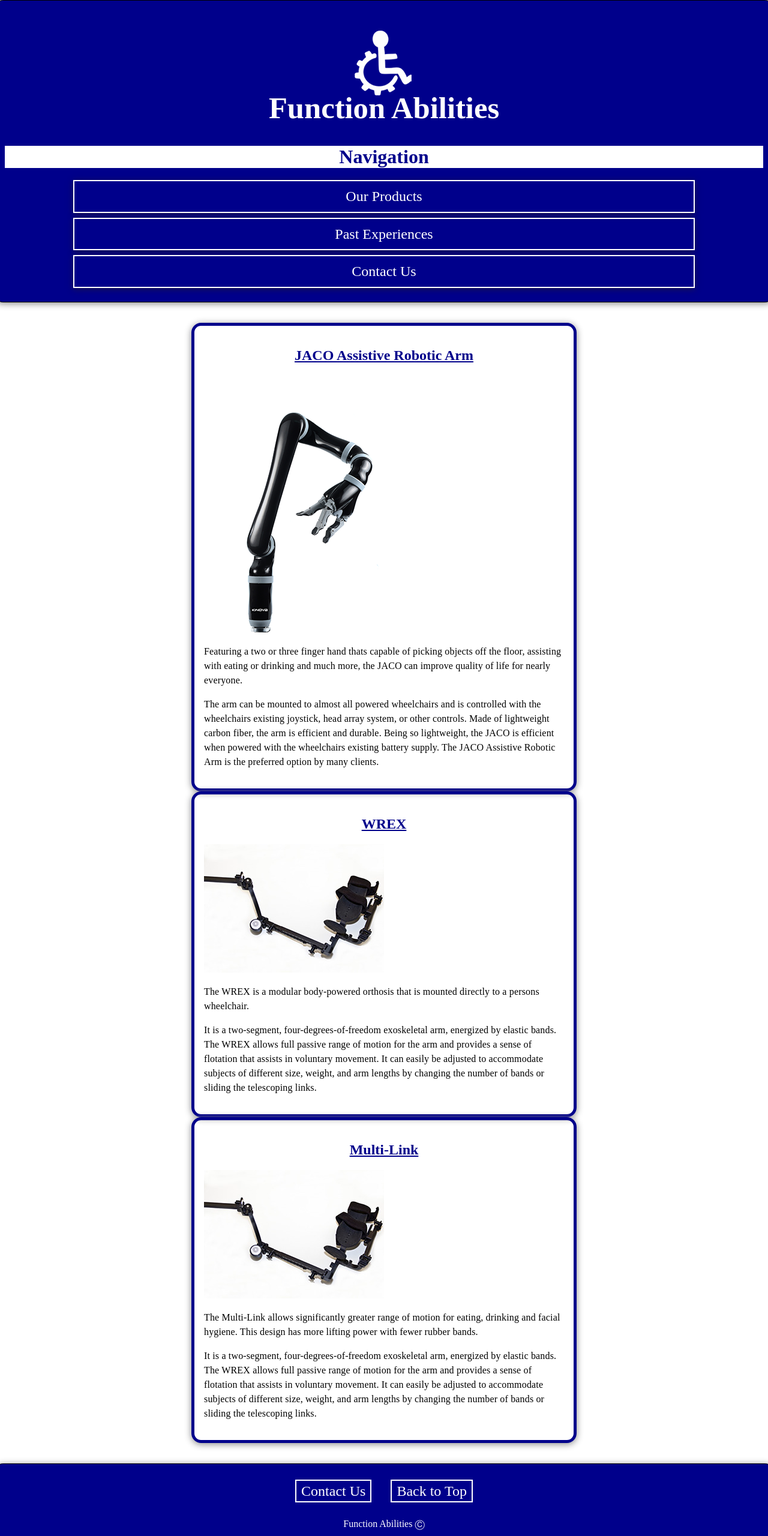
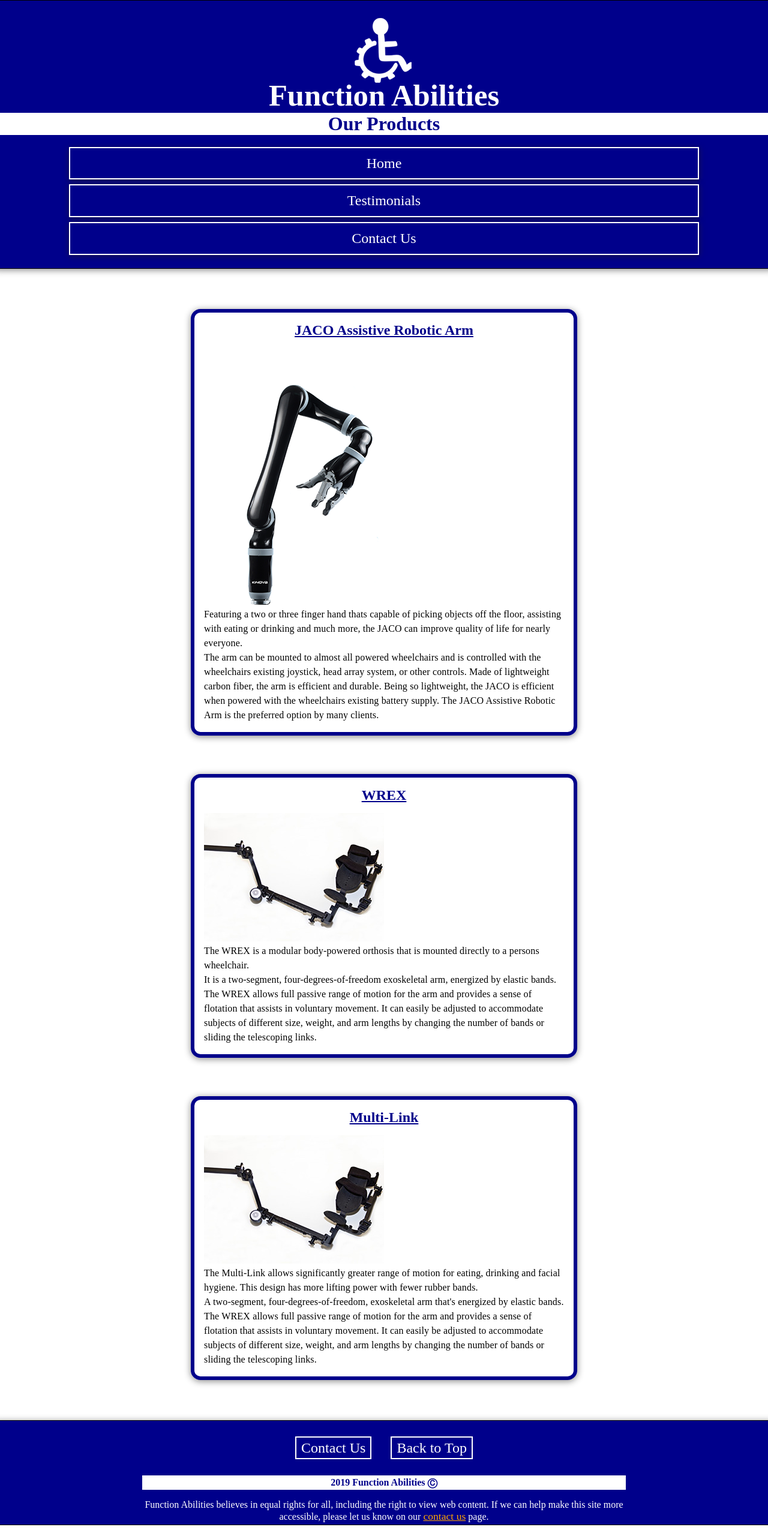
Before and after one commit to Nerpz/FunctionAbilities, a plain HTML site: page products.html in a window 1280 px wide. Shown: the top 2560 px of the page at 60% size. Drawn offline with Linux system fonts and the light colour scheme; a web font is replaced by a local one.

Commit message:
update to existing

```diff
--- a/products.html
+++ b/products.html
@@ -13,11 +13,11 @@
     <h1 class="main-title">
       <a href="./" title="Function Abilities">Function Abilities</a>
     </h1>
-    <h2 class="navigation-title">Navigation</h2>
+    <h2 class="navigation-title">Our Products</h2>
     <div class="nav">
-      <a href="products.html">Our Products</a>
-      <a href="./">Past Experiences</a>
-      <a href="./">Contact Us</a>
+      <a href="index.html">Home</a>
+      <a href="testimonials.html">Testimonials</a>
+      <a href="contact.html">Contact Us</a>
     </div>
   </header>
   <section class="jaco card">
@@ -49,13 +49,13 @@
         The Multi-Link allows significantly greater range of motion for eating, drinking and facial hygiene. This design has more lifting power with fewer rubber bands.
     </p>
     <p>
-      It is a two-segment, four-degrees-of-freedom exoskeletal arm, energized by elastic bands. The WREX allows full passive range of motion for the arm and provides a sense of flotation that assists in voluntary movement. It can easily be adjusted to accommodate subjects of different size, weight, and arm lengths by changing the number of bands or sliding the telescoping links.
+      A two-segment, four-degrees-of-freedom, exoskeletal arm that's energized by elastic bands. The WREX allows full passive range of motion for the arm and provides a sense of flotation that assists in voluntary movement. It can easily be adjusted to accommodate subjects of different size, weight, and arm lengths by changing the number of bands or sliding the telescoping links.
     </p>
     <p><a href="./" target="_blank"></a></p>
   </section>
   <footer>
     <section class="foot-nav"><a href="/.">Contact Us</a><a href="/.">Back to Top</a></section>
-    <section class="copyright">Function Abilities &#9400;</section>
+    <section class="copyright">2019 Function Abilities &#9400;</section>
     <section class="statement">Function Abilities believes in equal rights for all, including the right to view web content. If we can help make this site more accessible, please let us know on
       our <a href="/.">contact us</a> page.</section>
   </footer>
--- a/styles.css
+++ b/styles.css
@@ -1,3 +1,7 @@
+* {
+  margin: 0;
+  padding: 0;
+}
 body {
   margin-top: 0;
   display: flex;
@@ -5,6 +9,8 @@ body {
   justify-content: center;
   align-items: center;
   font-family: sirba-web, serif;
+  margin: 0;
+  padding: 0;
 }
 
 header h1 a{
@@ -16,7 +22,11 @@ header h1 a{
   padding-top: 100px;
   text-decoration: none;
 }
+
 header h2 {
+  margin-right: 0;
+  margin-left: 0;
+  padding: 0;
   margin-bottom: 3pt;
   font-size: 2rem;
   background-color: white;
@@ -51,6 +61,9 @@ header h2 {
  a:focus {
   background-color: blue  ;
 }
+ a:hover {
+  background-color: blue  ;
+}
 
  .main-title h1{
   line-height: 1.25em;
@@ -79,18 +92,22 @@ header {
 
 .card {
   max-width: 600px;
-  border: darkblue solid 5px;
+  border: darkblue solid 6px;
   border-radius: 1rem;
   padding: 1rem;
   box-shadow: 0px 2px 12px #888;
   margin-right: 0;
   margin-left: 0;
+  margin-top: 2rem;
+  margin-bottom: 2rem;
 }
+
 .card h1 {
   text-align: center;
   color: darkblue;
   text-decoration: underline;
   font-weight: 900;
+  margin-bottom: 1rem;
 }
 .card p {
   line-height: 1.5rem;
@@ -107,6 +124,28 @@ header {
   width: auto;
   height: auto;
 }
+
+.contacts li {
+  font-size: 2rem;
+  list-style: none;
+  text-decoration: none;
+}
+
+.contacts a {
+  text-decoration: none;
+}
+
+.contacts a:hover {
+  color: white;
+  background-color: blue;
+
+}
+.contacts a:focus {
+  color: white;
+  background-color: blue;
+}
+
+
 footer {
   display: flex;
   flex-flow: column nowrap;
@@ -162,7 +201,13 @@ footer section {
 .foot-nav {
   margin-bottom: 1rem;
 }
-
+.copyright {
+  background-color: white;
+  color: darkblue;
+  font-weight: bold;
+  width: 100%;
+  padding: .2rem;
+}
 .foot-nav a {
   color: #ffffff;
   font-size: 1.5rem;
```
Also changed, not shown: index.html (+3 -3 lines).
